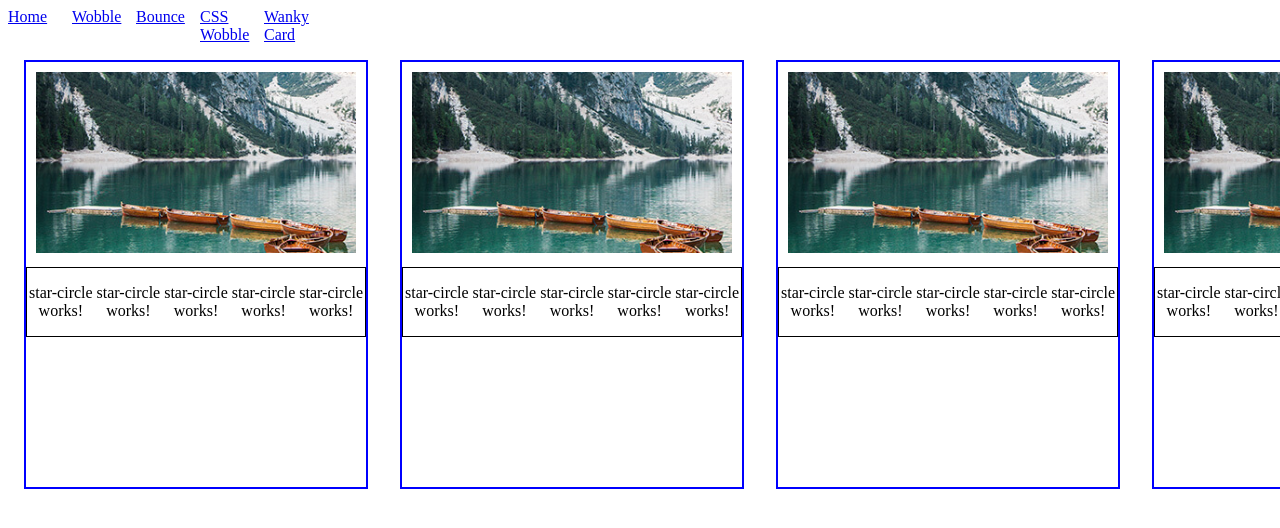
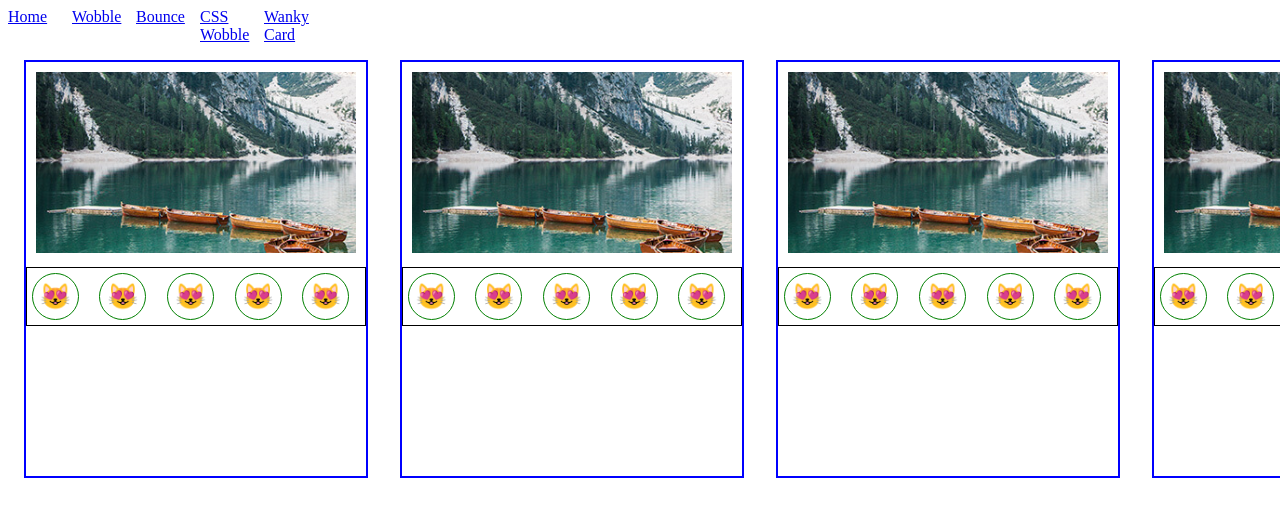
Before and after one commit to godzzo/ng-animation-wobble, an Angular app: page /wanky in a window 1280 px wide. Shown: the top 528 px of the page. Built offline with nearby package versions, Linux system fonts and the light colour scheme.

Commit message:
cat face centered in star-circle 😻

```diff
--- a/src/app/star-bar/star-circle/star-circle.component.html
+++ b/src/app/star-bar/star-circle/star-circle.component.html
@@ -1 +1 @@
-<p>star-circle works!</p>
+<div class="content"><span class="icon">😻</span></div>
--- a/src/app/star-bar/star-circle/star-circle.component.scss
+++ b/src/app/star-bar/star-circle/star-circle.component.scss
@@ -1,4 +1,19 @@
 :host {
-	width: 2rem;
 	flex-grow: 1;
+	text-align: center;
+	margin: 0.3rem;
 }
+
+.content {
+	border-radius: 50%;
+	border: 1px solid green;
+	width: 45px;
+	height: 45px;
+	display: inline-block;
+	display: flex;
+}
+
+.icon {
+	margin: auto;
+	font-size: 25px;
+}
```
